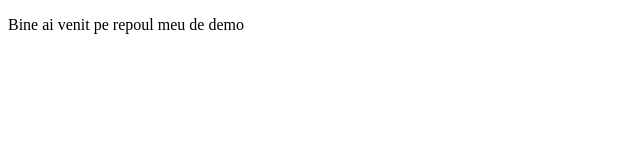
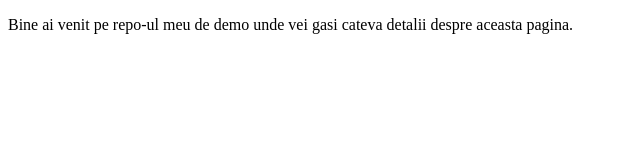
Before and after one commit to chirilicivlada/demo-git-github, a plain HTML site: page index.html in a window 1280 px wide. Shown: the whole page, without its empty margins (0-640 px from the left). Drawn offline with Linux system fonts and the light colour scheme.

Commit message:
PR comments

```diff
--- a/index.html
+++ b/index.html
@@ -6,6 +6,6 @@
     <title>Document</title>
 </head>
 <body>
-    <p> Bine ai venit pe repoul  meu de demo </p>
+    <p> Bine ai venit pe repo-ul  meu de demo unde vei gasi cateva detalii despre aceasta pagina.</p>
 </body>
 </html>
```
